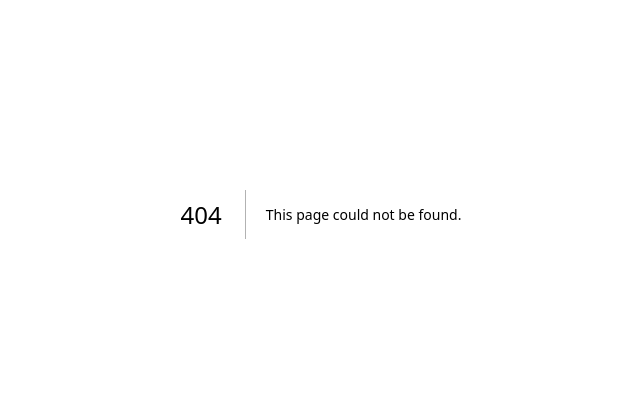
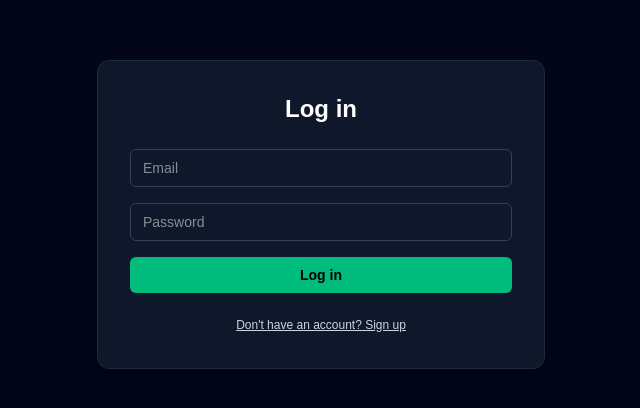
Before and after one commit to malik-murray/levelup-platform, a Next.js app: page /login in a window 1280 px wide. Before the commit this address had no page. Shown: the part 186-594 px from the top of the page, without its empty margins (319-959 px from the left). Built offline with nearby package versions, Linux system fonts and the light colour scheme; no server answers.

Commit message:
Initial LevelUpSolutions platform skeleton

```diff
--- a/package.json
+++ b/package.json
@@ -9,6 +9,7 @@
     "lint": "eslint"
   },
   "dependencies": {
+    "@supabase/supabase-js": "^2.81.1",
     "next": "16.0.3",
     "react": "19.2.0",
     "react-dom": "19.2.0"
--- /dev/null
+++ b/src/app/dashboard/page.tsx
@@ -0,0 +1,80 @@
+'use client';
+
+import { useEffect, useState } from 'react';
+import { supabase } from '@/lib/supabaseClient';
+
+export default function DashboardPage() {
+    const [email, setEmail] = useState<string | null>(null);
+
+    useEffect(() => {
+        supabase.auth.getUser().then(({ data }) => {
+            if (!data.user) {
+                window.location.href = '/login';
+            } else {
+                setEmail(data.user.email);
+            }
+        });
+    }, []);
+
+    const handleLogout = async () => {
+        await supabase.auth.signOut();
+        window.location.href = '/login';
+    };
+
+    return (
+        <main className="min-h-screen bg-slate-950 text-white">
+            <header className="flex items-center justify-between border-b border-slate-800 px-6 py-4">
+                <h1 className="text-xl font-semibold">LevelUpSolutions Dashboard</h1>
+                <div className="flex items-center gap-4 text-sm">
+                    {email && <span>{email}</span>}
+                    <button
+                        onClick={handleLogout}
+                        className="rounded-md border border-slate-700 px-3 py-1 text-xs hover:bg-slate-800"
+                    >
+                        Log out
+                    </button>
+                </div>
+            </header>
+
+            <section className="px-6 py-8">
+                <h2 className="mb-2 text-lg font-semibold">Welcome to your ecosystem</h2>
+                <p className="mb-6 text-sm text-slate-300">
+                    This is the central hub where you&apos;ll access your Habit Tracker, Finance Tracker,
+                    Resume Generator, Newsfeed, and more.
+                </p>
+
+                <div className="grid gap-4 md:grid-cols-3">
+                    <div className="rounded-lg border border-slate-800 bg-slate-900 p-4">
+                        <h3 className="text-sm font-semibold mb-1">Habit Tracker</h3>
+                        <p className="text-xs text-slate-400 mb-2">
+                            Track daily habits, XP, streaks, and life scores.
+                        </p>
+                        <button className="text-xs rounded-md bg-emerald-500 px-3 py-1 font-semibold text-black hover:bg-emerald-400">
+                            Open (soon)
+                        </button>
+                    </div>
+
+                    <div className="rounded-lg border border-slate-800 bg-slate-900 p-4">
+                        <h3 className="text-sm font-semibold mb-1">Resume Generator</h3>
+                        <p className="text-xs text-slate-400 mb-2">
+                            Generate job-specific resumes and cover letters in seconds.
+                        </p>
+                        <button className="text-xs rounded-md bg-slate-800 px-3 py-1 text-slate-200">
+                            Coming soon
+                        </button>
+                    </div>
+
+                    <div className="rounded-lg border border-slate-800 bg-slate-900 p-4">
+                        <h3 className="text-sm font-semibold mb-1">Finance Tracker</h3>
+                        <p className="text-xs text-slate-400 mb-2">
+                            Visualize your cashflow, savings, and long-term goals.
+                        </p>
+                        <button className="text-xs rounded-md bg-slate-800 px-3 py-1 text-slate-200">
+                            Coming soon
+                        </button>
+                    </div>
+                </div>
+            </section>
+        </main>
+    );
+}
--- /dev/null
+++ b/src/app/login/page.tsx
@@ -0,0 +1,79 @@
+'use client';
+
+import { FormEvent, useState } from 'react';
+import { supabase } from '@/lib/supabaseClient';
+
+export default function LoginPage() {
+    const [email, setEmail] = useState('');
+    const [password, setPassword] = useState('');
+    const [mode, setMode] = useState<'login' | 'signup'>('login');
+    const [message, setMessage] = useState<string | null>(null);
+
+    const handleSubmit = async (e: FormEvent) => {
+        e.preventDefault();
+        setMessage(null);
+
+        if (mode === 'signup') {
+            const { error } = await supabase.auth.signUp({ email, password });
+            if (error) setMessage(error.message);
+            else setMessage('Check your email to confirm your account.');
+        } else {
+            const { error } = await supabase.auth.signInWithPassword({ email, password });
+            if (error) setMessage(error.message);
+            else window.location.href = '/dashboard';
+        }
+    };
+
+    return (
+        <main className="flex min-h-screen items-center justify-center bg-slate-950 text-white">
+            <div className="w-full max-w-md rounded-xl border border-slate-800 bg-slate-900 p-8 shadow-xl">
+                <h1 className="mb-6 text-2xl font-semibold text-center">
+                    {mode === 'login' ? 'Log in' : 'Create an account'}
+                </h1>
+
+                <form onSubmit={handleSubmit} className="space-y-4">
+                    <input
+                        className="w-full rounded-md border border-slate-700 bg-slate-900 px-3 py-2 text-sm focus:outline-none focus:ring-2 focus:ring-emerald-500"
+                        type="email"
+                        placeholder="Email"
+                        value={email}
+                        onChange={e => setEmail(e.target.value)}
+                        required
+                    />
+                    <input
+                        className="w-full rounded-md border border-slate-700 bg-slate-900 px-3 py-2 text-sm focus:outline-none focus:ring-2 focus:ring-emerald-500"
+                        type="password"
+                        placeholder="Password"
+                        value={password}
+                        onChange={e => setPassword(e.target.value)}
+                        required
+                    />
+
+                    <button
+                        type="submit"
+                        className="w-full rounded-md bg-emerald-500 px-4 py-2 text-sm font-semibold text-black hover:bg-emerald-400"
+                    >
+                        {mode === 'login' ? 'Log in' : 'Sign up'}
+                    </button>
+                </form>
+
+                {message && (
+                    <p className="mt-4 text-center text-sm text-red-400">
+                        {message}
+                    </p>
+                )}
+
+                <button
+                    className="mt-6 w-full text-xs text-slate-300 underline"
+                    onClick={() =>
+                        setMode(prev => (prev === 'login' ? 'signup' : 'login'))
+                    }
+                >
+                    {mode === 'login'
+                        ? "Don't have an account? Sign up"
+                        : 'Already have an account? Log in'}
+                </button>
+            </div>
+        </main>
+    );
+}
--- /dev/null
+++ b/src/lib/supabaseClient.ts
@@ -0,0 +1,6 @@
+import { createClient } from '@supabase/supabase-js';
+
+const supabaseUrl = process.env.NEXT_PUBLIC_SUPABASE_URL!;
+const supabaseAnonKey = process.env.NEXT_PUBLIC_SUPABASE_ANON_KEY!;
+
+export const supabase = createClient(supabaseUrl, supabaseAnonKey);
```
Also changed, not shown: 1 other file (tests, documents, lock files or other folders).
